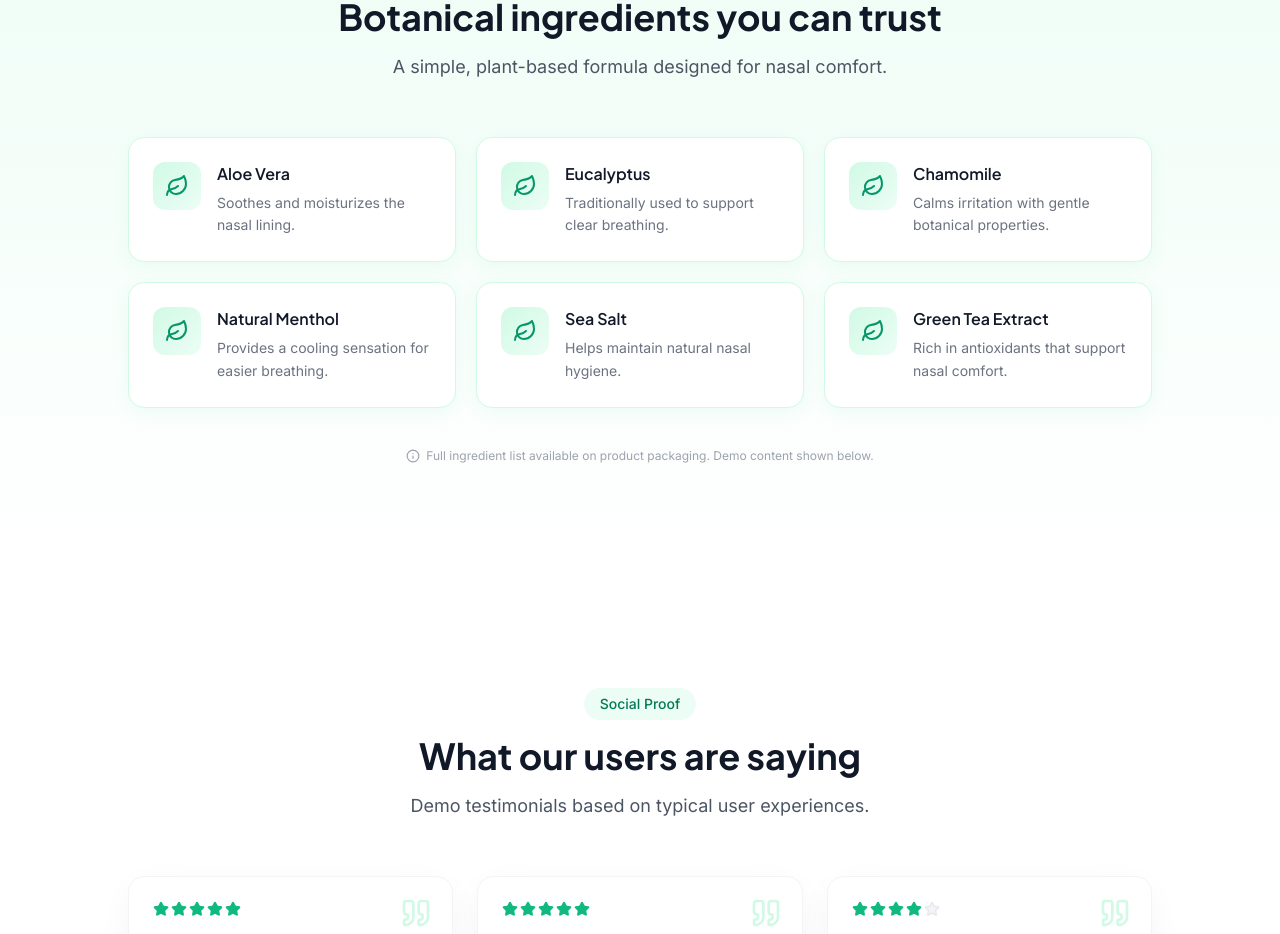
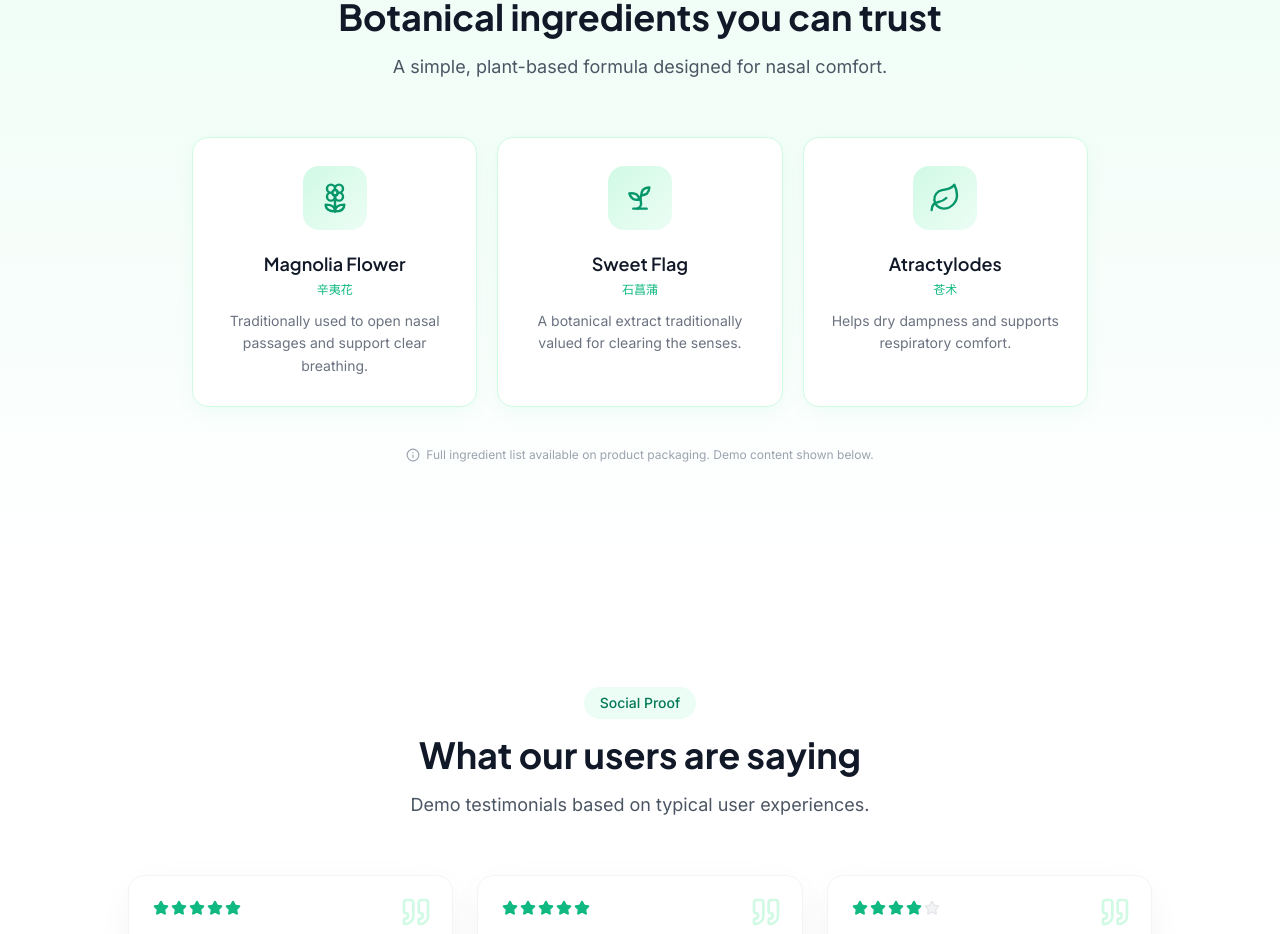
Before and after one commit to yangyangyang9-9/ClearNose-Botanical-Spray, a React (Vite) app: page / in a window 1280 px wide. Shown: the part 3100-4034 px from the top of the page. Built offline with nearby package versions, Linux system fonts and the light colour scheme; no server answers.

Commit message:
feat: update ingredients to 3 botanical items (Magnolia/Sweet Flag/Atractylodes)
Replace 6 demo ingredients with 辛夷花, 石菖蒲, 苍术. Add bilingual subtitles and distinct icons.

```diff
--- a/src/components/IngredientsSection.tsx
+++ b/src/components/IngredientsSection.tsx
@@ -1,14 +1,11 @@
 import { useTranslation } from "react-i18next";
-import { Leaf, Info } from "lucide-react";
+import { Flower2, Sprout, Leaf, Info } from "lucide-react";
 import { useScrollReveal } from "@/hooks/useScrollReveal";
 
-const INGREDIENT_KEYS = [
-  "aloe",
-  "eucalyptus",
-  "chamomile",
-  "menthol",
-  "seaSalt",
-  "greenTea",
+const INGREDIENTS = [
+  { key: "magnolia", Icon: Flower2 },
+  { key: "sweetFlag", Icon: Sprout },
+  { key: "atractylodes", Icon: Leaf },
 ] as const;
 
 export const IngredientsSection = () => {
@@ -33,25 +30,24 @@ export const IngredientsSection = () => {
         </div>
 
         {/* 成分卡片网格 */}
-        <div className="grid sm:grid-cols-2 lg:grid-cols-3 gap-5 max-w-5xl mx-auto">
-          {INGREDIENT_KEYS.map((key) => (
+        <div className="grid sm:grid-cols-3 gap-5 max-w-4xl mx-auto">
+          {INGREDIENTS.map(({ key, Icon }) => (
             <div
               key={key}
-              className="group p-6 bg-white rounded-2xl border border-brand-100 shadow-soft hover:shadow-card hover:-translate-y-1 transition-all duration-300"
+              className="group p-7 bg-white rounded-2xl border border-brand-100 shadow-soft hover:shadow-card hover:-translate-y-1 transition-all duration-300 text-center"
             >
-              <div className="flex items-start gap-4">
-                <span className="flex-shrink-0 flex items-center justify-center w-12 h-12 bg-gradient-to-br from-brand-100 to-brand-50 rounded-xl text-brand-600 group-hover:rotate-6 transition-transform">
-                  <Leaf className="w-6 h-6" strokeWidth={2} />
+              <span className="flex items-center justify-center w-16 h-16 mx-auto mb-5 bg-gradient-to-br from-brand-100 to-brand-50 rounded-2xl text-brand-600 group-hover:rotate-6 transition-transform">
+                <Icon className="w-8 h-8" strokeWidth={1.8} />
               </span>
-                <div>
-                  <h3 className="font-display font-semibold text-base text-gray-900 mb-1.5">
+              <h3 className="font-display font-semibold text-lg text-gray-900 mb-1">
                 {t(`ingredients.items.${key}.title`)}
               </h3>
+              <p className="text-xs text-brand-500 font-medium mb-3">
+                {t(`ingredients.items.${key}.subtitle`)}
+              </p>
               <p className="text-gray-500 text-sm leading-relaxed">
                 {t(`ingredients.items.${key}.desc`)}
               </p>
-                </div>
-              </div>
             </div>
           ))}
         </div>
--- a/src/i18n/locales/en.json
+++ b/src/i18n/locales/en.json
@@ -96,29 +96,20 @@
     "subtitle": "A simple, plant-based formula designed for nasal comfort.",
     "note": "Full ingredient list available on product packaging. Demo content shown below.",
     "items": {
-      "aloe": {
-        "title": "Aloe Vera",
-        "desc": "Soothes and moisturizes the nasal lining."
+      "magnolia": {
+        "title": "Magnolia Flower",
+        "subtitle": "辛夷花",
+        "desc": "Traditionally used to open nasal passages and support clear breathing."
       },
-      "eucalyptus": {
-        "title": "Eucalyptus",
-        "desc": "Traditionally used to support clear breathing."
+      "sweetFlag": {
+        "title": "Sweet Flag",
+        "subtitle": "石菖蒲",
+        "desc": "A botanical extract traditionally valued for clearing the senses."
       },
-      "chamomile": {
-        "title": "Chamomile",
-        "desc": "Calms irritation with gentle botanical properties."
-      },
-      "menthol": {
-        "title": "Natural Menthol",
-        "desc": "Provides a cooling sensation for easier breathing."
-      },
-      "seaSalt": {
-        "title": "Sea Salt",
-        "desc": "Helps maintain natural nasal hygiene."
-      },
-      "greenTea": {
-        "title": "Green Tea Extract",
-        "desc": "Rich in antioxidants that support nasal comfort."
+      "atractylodes": {
+        "title": "Atractylodes",
+        "subtitle": "苍术",
+        "desc": "Helps dry dampness and supports respiratory comfort."
       }
     }
   },
--- a/src/i18n/locales/zh.json
+++ b/src/i18n/locales/zh.json
@@ -96,29 +96,20 @@
     "subtitle": "简单、植物基配方，专为鼻腔舒适设计。",
     "note": "完整成分表详见产品包装。以下为演示内容。",
     "items": {
-      "aloe": {
-        "title": "芦荟",
-        "desc": "舒缓和滋润鼻腔黏膜。"
+      "magnolia": {
+        "title": "辛夷花",
+        "subtitle": "Magnolia Flower",
+        "desc": "传统用于通鼻窍，支持呼吸道畅通。"
       },
-      "eucalyptus": {
-        "title": "桉树",
-        "desc": "传统上用于支持呼吸道畅通。"
+      "sweetFlag": {
+        "title": "石菖蒲",
+        "subtitle": "Sweet Flag",
+        "desc": "传统植物萃取，开窍醒神，清爽感官。"
       },
-      "chamomile": {
-        "title": "洋甘菊",
-        "desc": "温和的植物特性，舒缓刺激。"
-      },
-      "menthol": {
-        "title": "天然薄荷醇",
-        "desc": "带来清凉感，让呼吸更顺畅。"
-      },
-      "seaSalt": {
-        "title": "海盐",
-        "desc": "帮助维持鼻腔天然清洁。"
-      },
-      "greenTea": {
-        "title": "绿茶提取物",
-        "desc": "富含抗氧化成分，支持鼻腔舒适。"
+      "atractylodes": {
+        "title": "苍术",
+        "subtitle": "Atractylodes",
+        "desc": "燥湿化浊，支持呼吸道舒适。"
       }
     }
   },
```
Lines whose indentation alone changed are shown as unchanged.
